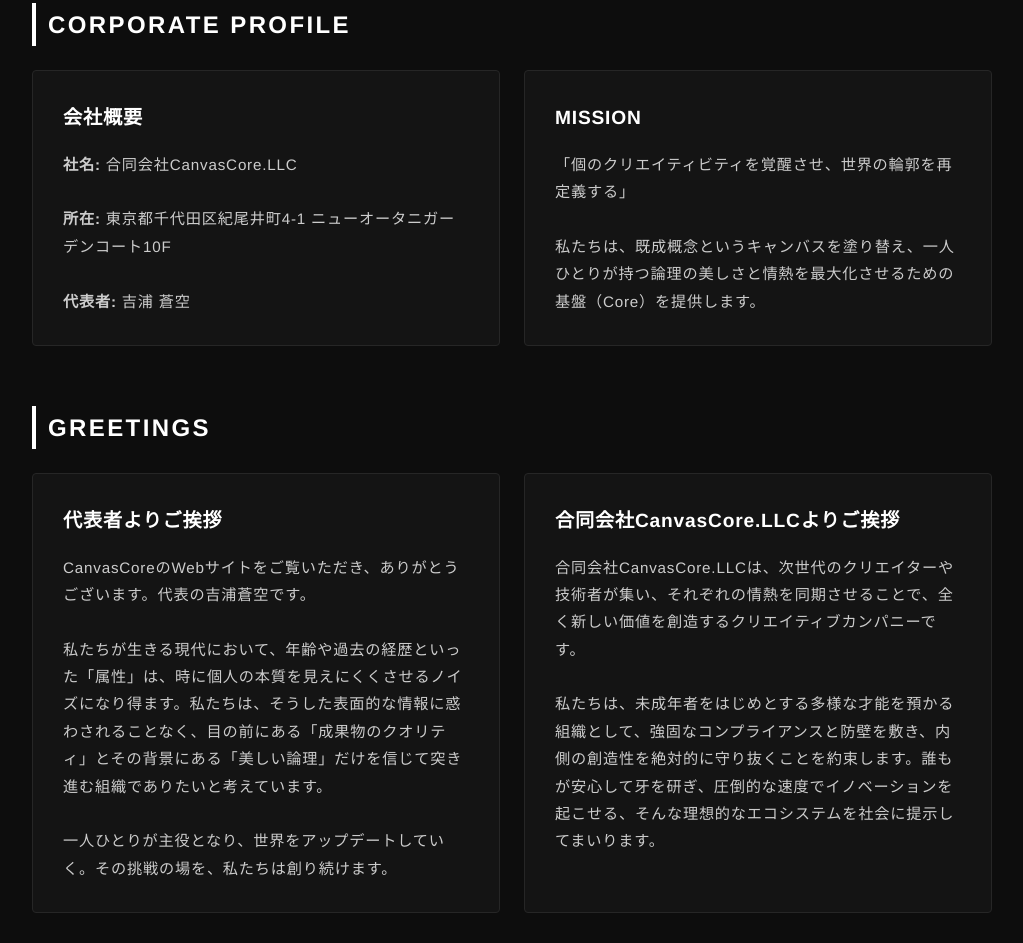
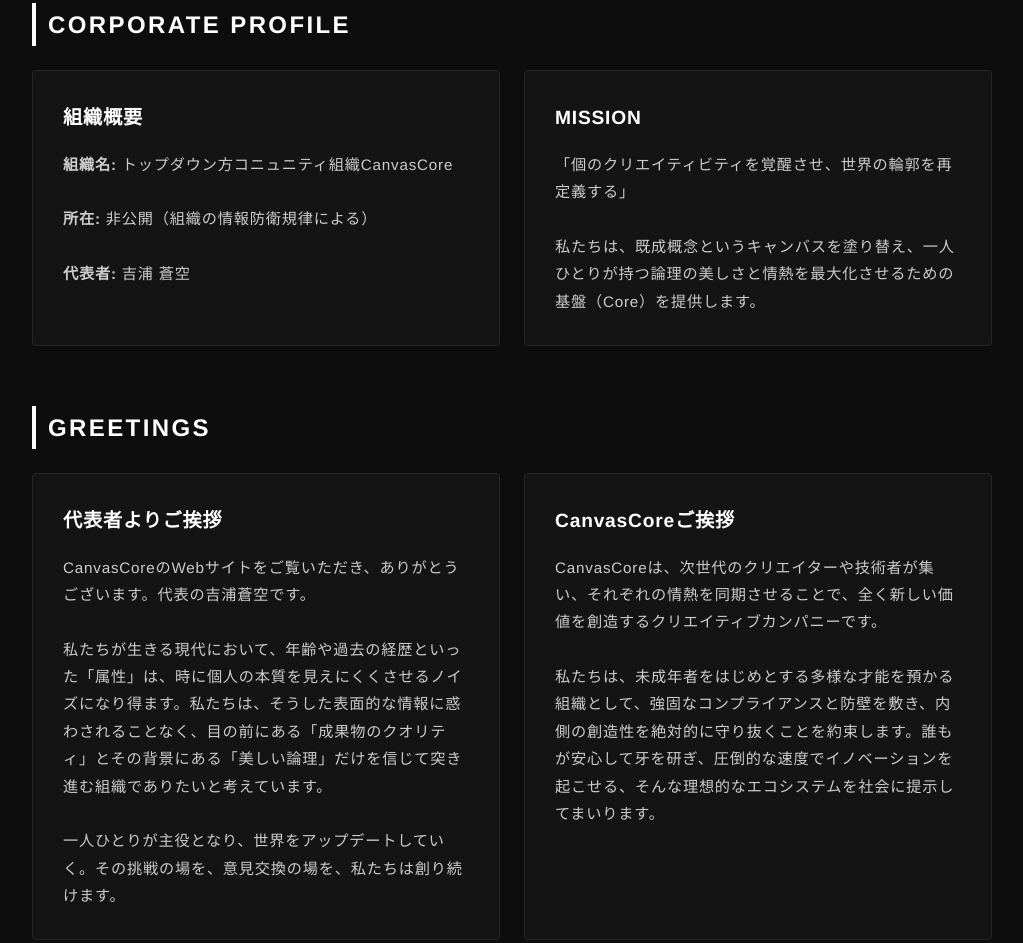
Before and after one commit to sora7250/CanvasCore.LLC-official-Website, a plain HTML site: page index.html in a window 1280 px wide. Shown: the part 537-1480 px from the top of the page, without its empty margins (128-1151 px from the left). Drawn offline with Linux system fonts and the light colour scheme.

Commit message:
Update index.html

```diff
--- a/index.html
+++ b/index.html
@@ -3,7 +3,7 @@
 <head>
     <meta charset="UTF-8">
     <meta name="viewport" content="width=device-width, initial-scale=1.0">
-    <title>合同会社CanvasCore.LLC - Official Website</title>
+    <title>合同会社CanvasCore Official Website</title>
     <style>
         /* ==========================================================================
            全体設定 & リセット
@@ -155,9 +155,9 @@
             <div class="grid">
                 <!-- 会社情報カード -->
                 <div class="card">
-                    <h3>会社概要</h3>
-                    <p><strong>社名:</strong> 合同会社CanvasCore.LLC<br>
-                    <strong>所在:</strong> 東京都千代田区紀尾井町4-1 ニューオータニガーデンコート10F<br>
+                    <h3>組織概要</h3>
+                    <p><strong>組織名:</strong> トップダウン方コニュニティ組織CanvasCore<br>
+                    <strong>所在:</strong> 非公開（組織の情報防衛規律による）<br>
                     <strong>代表者:</strong> 吉浦 蒼空</p>
                 </div>
                 <!-- ミッションカード -->
@@ -181,12 +181,12 @@
 
 私たちが生きる現代において、年齢や過去の経歴といった「属性」は、時に個人の本質を見えにくくさせるノイズになり得ます。私たちは、そうした表面的な情報に惑わされることなく、目の前にある「成果物のクオリティ」とその背景にある「美しい論理」だけを信じて突き進む組織でありたいと考えています。
 
-一人ひとりが主役となり、世界をアップデートしていく。その挑戦の場を、私たちは創り続けます。</p>
+一人ひとりが主役となり、世界をアップデートしていく。その挑戦の場を、意見交換の場を、私たちは創り続けます。</p>
                 </div>
                 <!-- 組織挨拶カード -->
                 <div class="card">
-                    <h3>合同会社CanvasCore.LLCよりご挨拶</h3>
-                    <p>合同会社CanvasCore.LLCは、次世代のクリエイターや技術者が集い、それぞれの情熱を同期させることで、全く新しい価値を創造するクリエイティブカンパニーです。
+                    <h3>CanvasCoreご挨拶</h3>
+                    <p>CanvasCoreは、次世代のクリエイターや技術者が集い、それぞれの情熱を同期させることで、全く新しい価値を創造するクリエイティブカンパニーです。
 
 私たちは、未成年者をはじめとする多様な才能を預かる組織として、強固なコンプライアンスと防壁を敷き、内側の創造性を絶対的に守り抜くことを約束します。誰もが安心して牙を研ぎ、圧倒的な速度でイノベーションを起こせる、そんな理想的なエコシステムを社会に提示してまいります。</p>
                 </div>
@@ -226,7 +226,7 @@
 
     <!-- フッター領域 -->
     <footer>
-        <p>&copy; 2026 CanvasCore.LLC All Rights Reserved.</p>
+        <p>&copy; 2026 CanvasCore All Rights Reserved.</p>
     </footer>
 
 </body>
```
